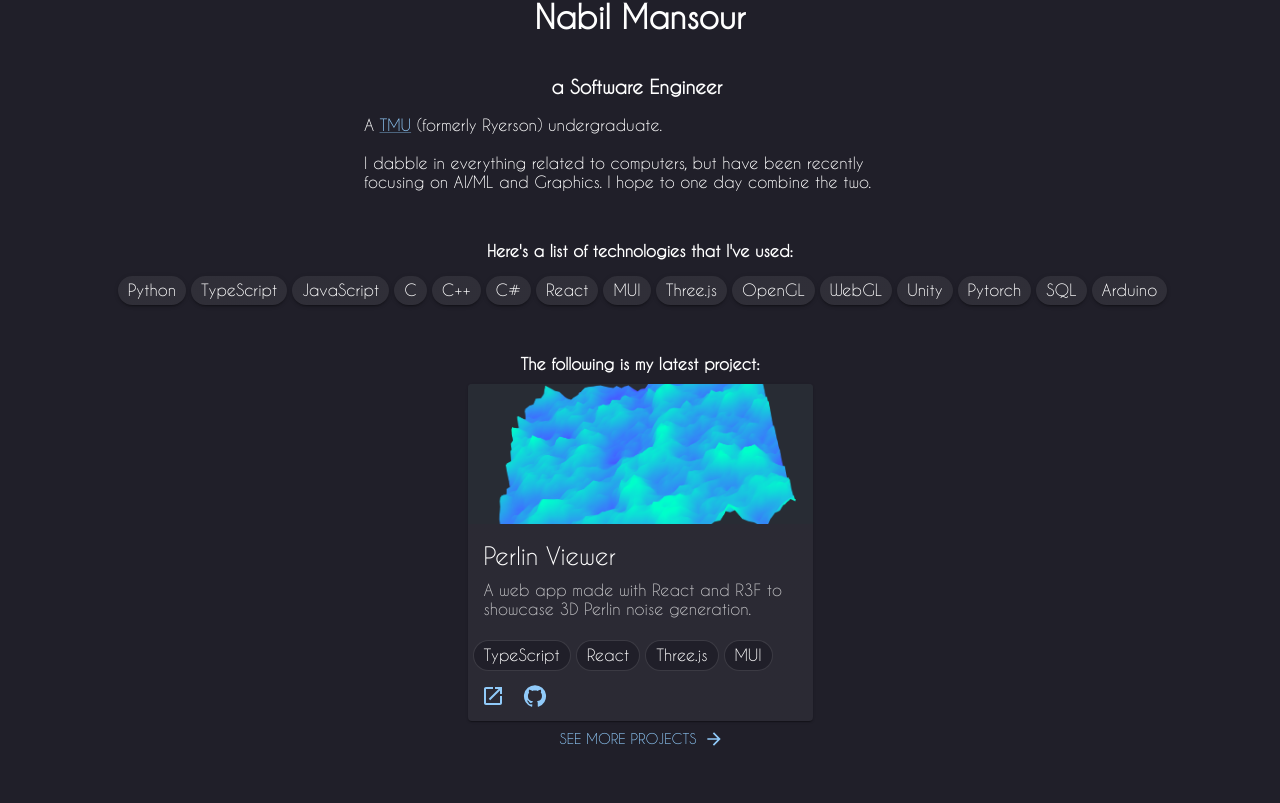
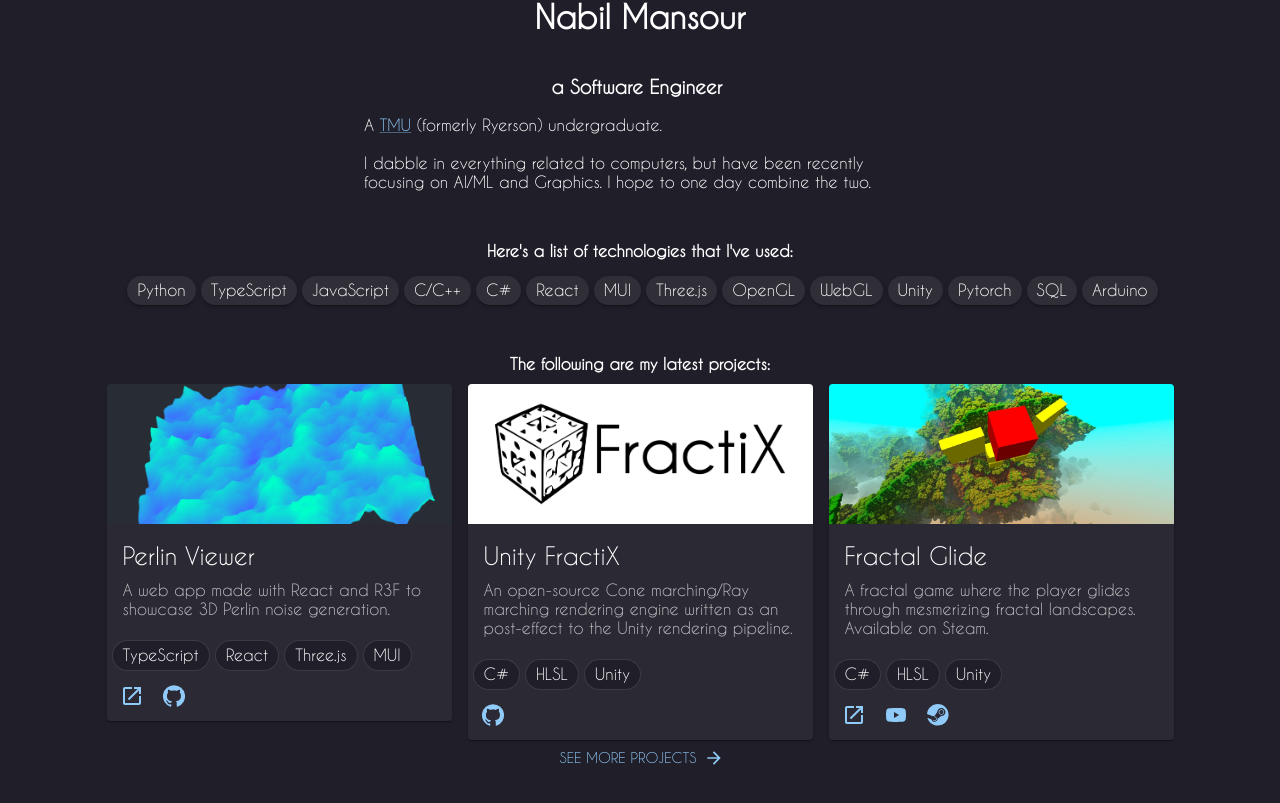
Before and after one commit to NabilNYMansour/Personal-website, a React (Create React App) app: page / in a window 1280 px wide. Shown: the part 405-1208 px from the top of the page. Built offline with nearby package versions, Linux system fonts and the light colour scheme.

Commit message:
added more projects to front page

```diff
--- a/src/pages/about.tsx
+++ b/src/pages/about.tsx
@@ -1,13 +1,13 @@
 import { useEffect, useState } from "react";
 import Project from "../components/project";
 import { iProject } from "../interfaces/iProject";
-import { Button, Container, Link } from "@mui/material";
+import { Button, Container, Grid, Link } from "@mui/material";
 import TechList from "../components/techList";
 import ArrowForwardIcon from '@mui/icons-material/ArrowForward';
 import { Link as RouterLink } from "react-router-dom";
 
 
-const technologies = ["Python", "TypeScript", "JavaScript", "C", "C++", "C#", "React", "MUI",
+const technologies = ["Python", "TypeScript", "JavaScript", "C/C++", "C#", "React", "MUI",
   "Three.js", "OpenGL", "WebGL", "Unity", "Pytorch", "SQL", "Arduino"];
 
 export const About = () => {
@@ -75,13 +75,13 @@
   }, [showCursor]);
 
   // Latest project fetch
-  const [project, setLatestProject] = useState<iProject | null>(null);
+  const [projects, setLatestProjects] = useState<iProject[] | null>(null);
 
   const getProjects = async () => {
     fetch("/projects.json")
       .then((response) => response.json())
       .then((data) => {
-        setLatestProject(data[0]);
+        setLatestProjects(data.slice(0, 3));
       })
   };
 
@@ -135,13 +135,19 @@
       <TechList key="techList" variant="elevation"
         techList={technologies} />
       <b style={{ padding: "50px 0px 10px 0px" }}>
-        The following is my latest project:
+        The following are my latest projects:
       </b>
-      {project !== null ? (
+      {projects !== null ? (
         <>
-          <div>
-            <Project {...project} />
-          </div>
+          <Grid container spacing={2} justifyContent="center">
+            {
+              projects.map((project, i) => (
+                <Grid key={i} item>
+                  <Project key={i} {...project} />
+                </Grid>
+              ))
+            }
+          </Grid>
           <Button variant="text" endIcon={<ArrowForwardIcon />}
             component={RouterLink} to={"projects"}>
             See more projects
```
